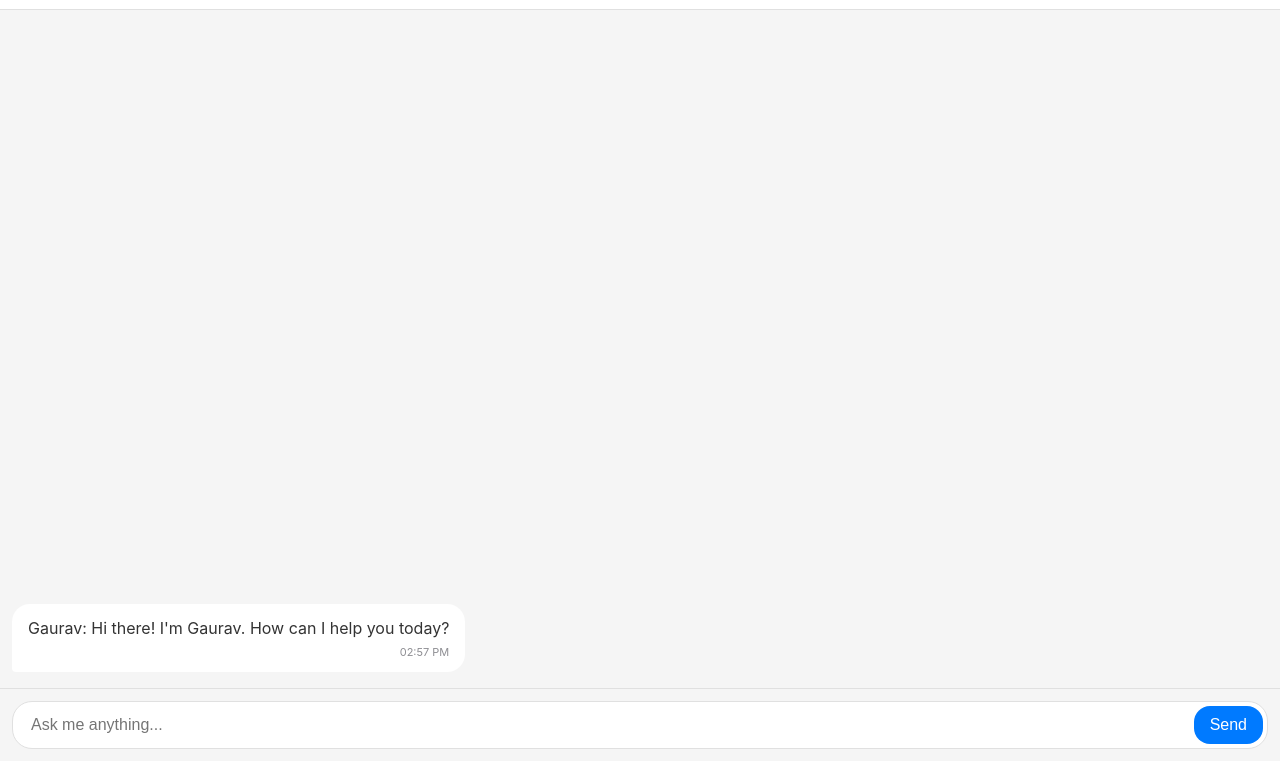
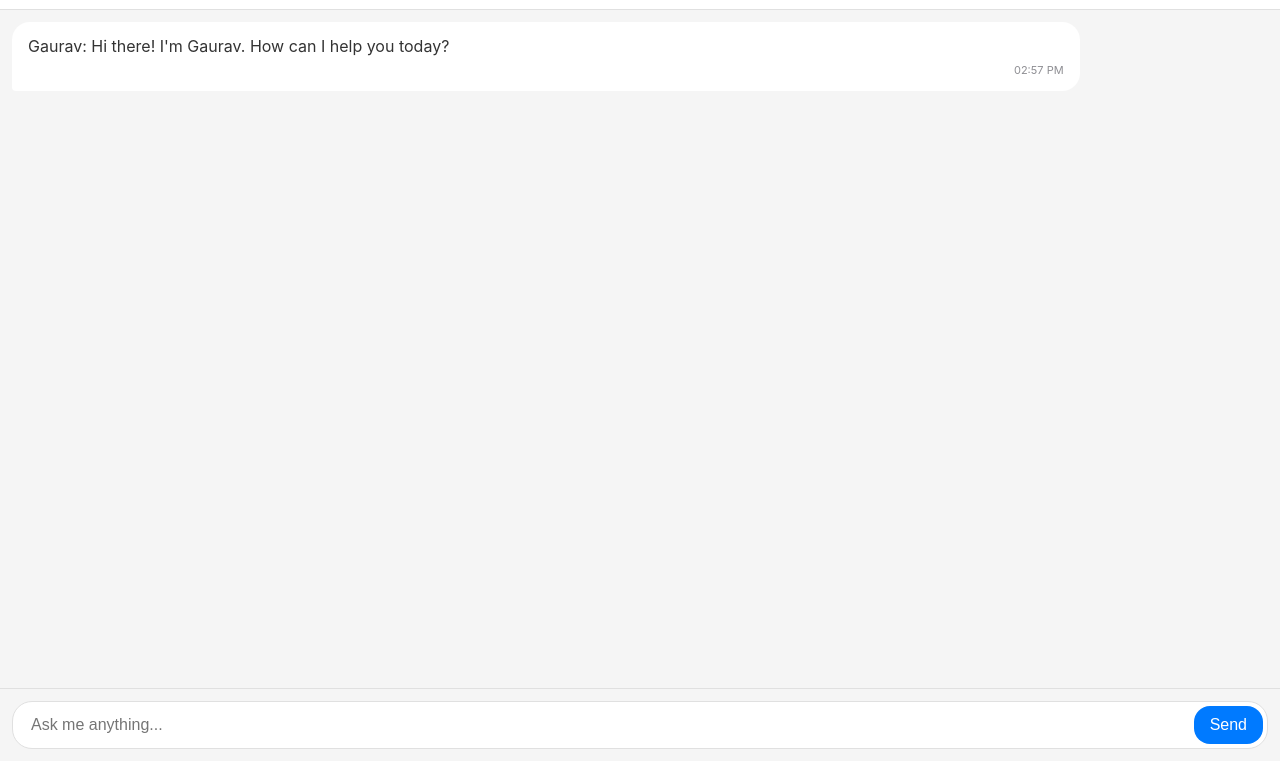
Before and after one commit to GauravAdz/small-scale-ai, a plain HTML site: page index.html in a window 1280 px wide. Shown: the part 39-800 px from the top of the page. Drawn offline with Linux system fonts and the light colour scheme.

Commit message:
six commit

```diff
--- a/index.html
+++ b/index.html
@@ -83,13 +83,6 @@
             overflow-y: auto;
             -webkit-overflow-scrolling: touch;
             overscroll-behavior: contain;
-            display: flex;
-            flex-direction: column-reverse;
-        }
-
-        .messages-container {
-            display: flex;
-            flex-direction: column;
         }
 
         .message {
@@ -346,7 +339,8 @@ Format your responses with clear paragraphs and proper spacing for readability.
         timestamp.textContent = getCurrentTime();
         messageDiv.appendChild(timestamp);
 
-            messagesContainer.insertBefore(messageDiv, messagesContainer.firstChild);
+        // Changed from insertBefore to appendChild
+        messagesContainer.appendChild(messageDiv);
         scrollToBottom();
     }
 
```
Lines whose indentation alone changed are shown as unchanged.
